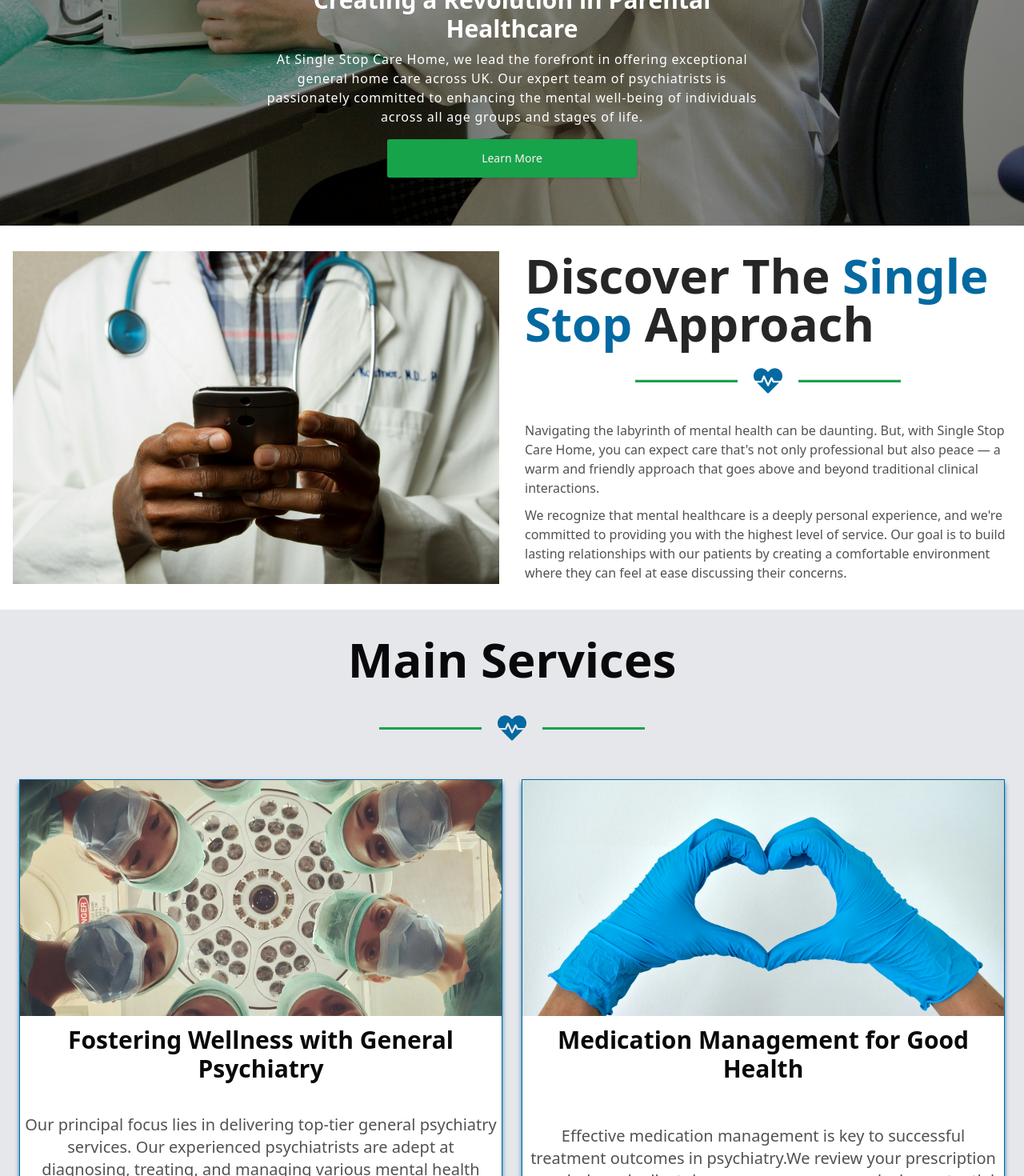
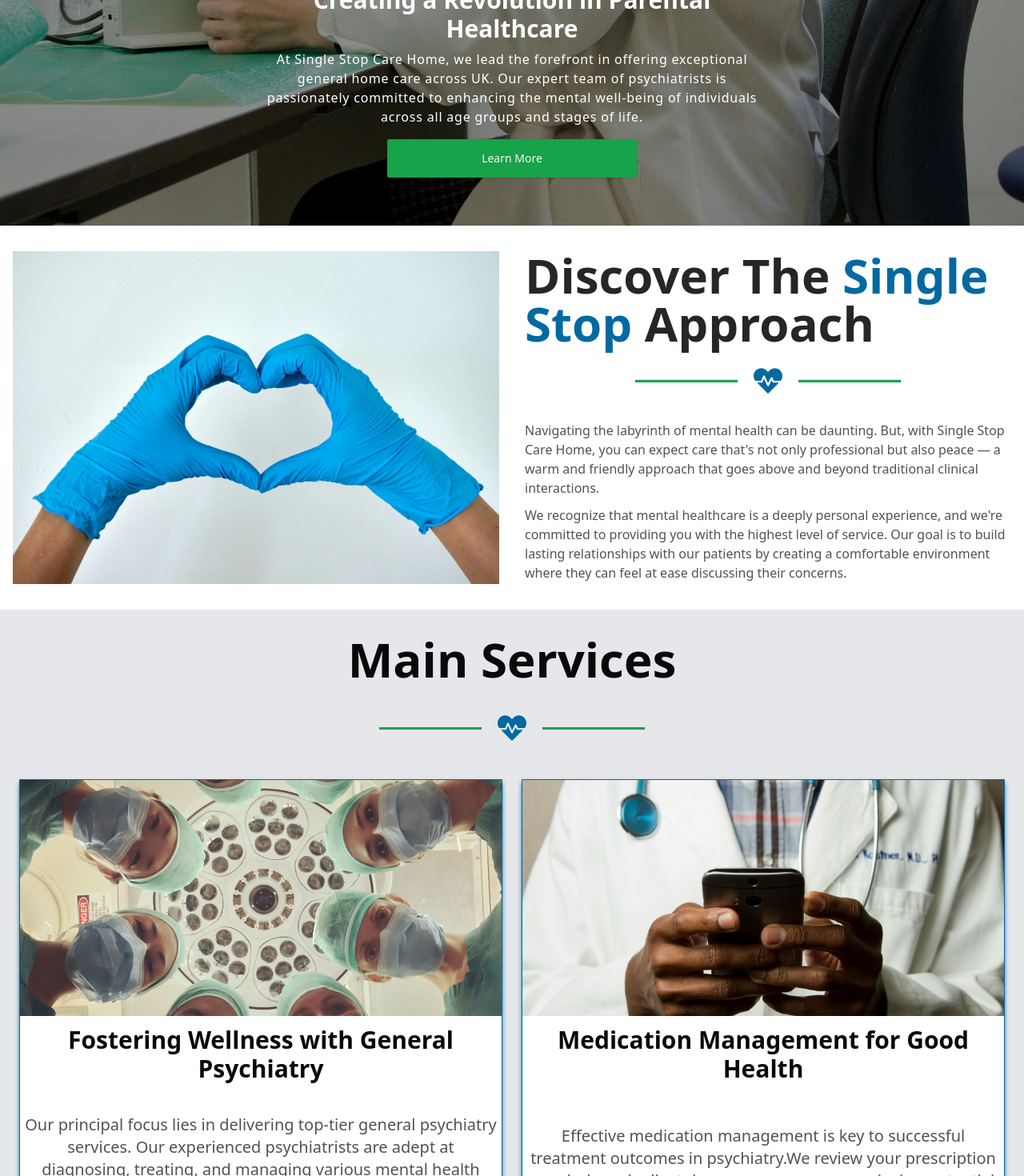
Before and after one commit to peterkyle01/single_stop_care_home_limited, a Next.js app: page / in a window 1280 px wide. Shown: the part 438-1908 px from the top of the page at 80% size. Built offline with nearby package versions, Linux system fonts and the light colour scheme.

Commit message:
chore:switched some images

```diff
--- a/src/app/page.tsx
+++ b/src/app/page.tsx
@@ -54,7 +54,7 @@
         >
           <div className="relative h-full w-full">
             <Image
-              src={"/image1.jpg"}
+              src={"/image3.jpg"}
               fill
               alt="hold-hands"
               className="object-cover"
@@ -146,7 +146,7 @@
           >
             <div className="relative h-1/2 w-full">
               <Image
-                src={"/image3.jpg"}
+                src={"/image1.jpg"}
                 fill
                 alt="hold-hands"
                 className="object-cover"
```
